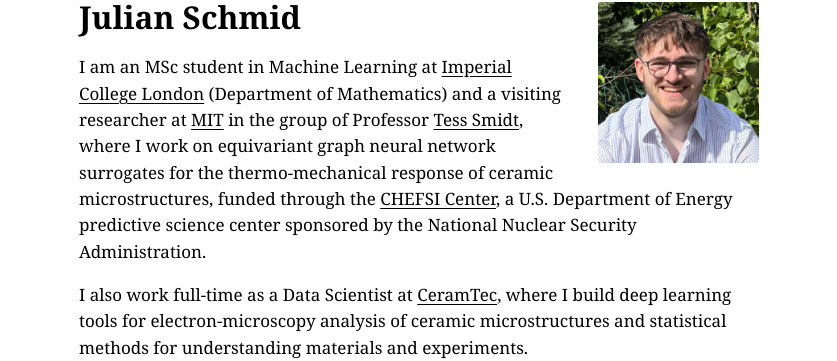
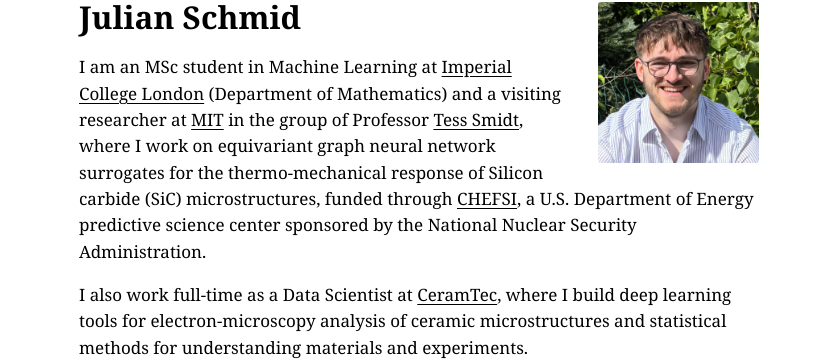
Before and after one commit to Nailujj/nailujj.github.io, a Jekyll site: the page built from index.md, in a window 1280 px wide and 900 px high. Shown: the part 112-473 px from the top of the window, without its empty margins (221-1058 px from the left). Built offline with Jekyll 4.4.1, drawn with Linux system fonts in a browser that asks for light colours; a script that is not in the unit is left out; some of the changed lines change nothing that is shown.

Commit message:
fix urls

```diff
--- a/_config.yml
+++ b/_config.yml
@@ -4,8 +4,8 @@
   and MSc student in Machine Learning and Data Science at Imperial College
   London, working on equivariant neural networks and machine learning for
   materials and mechanics.
-url: "https://nailujj.github.io"   # user domain only; the repo name becomes the path segment
-baseurl: ""   # left empty on purpose: the Actions workflow passes the real base path at build time
+url: "https://nailujj.github.io"
+baseurl: ""
 author: Julian Schmid
 lang: en
 logo: /images/prof_pic.jpg        # used by jekyll-seo-tag for link previews
--- a/index.md
+++ b/index.md
@@ -7,7 +7,7 @@
 
 # Julian Schmid
 
-I am an MSc student in Machine Learning at [Imperial College London](https://www.imperial.ac.uk/) (Department of Mathematics) and a visiting researcher at [MIT](https://mit.edu/) in the group of Professor [Tess Smidt](https://blondegeek.github.io/), where I work on equivariant graph neural network surrogates for the thermo-mechanical response of ceramic microstructures, funded through the [CHEFSI Center](https://chefsi.mit.edu/), a U.S. Department of Energy predictive science center sponsored by the National Nuclear Security Administration.
+I am an MSc student in Machine Learning at [Imperial College London](https://www.imperial.ac.uk/) (Department of Mathematics) and a visiting researcher at [MIT](https://mit.edu/) in the group of Professor [Tess Smidt](https://blondegeek.github.io/), where I work on equivariant graph neural network surrogates for the thermo-mechanical response of Silicon carbide (SiC) microstructures, funded through [CHEFSI](https://chefsi.mit.edu/), a U.S. Department of Energy predictive science center sponsored by the National Nuclear Security Administration.
 
 I also work full-time as a Data Scientist at [CeramTec](https://www.ceramtec-group.com/en/), where I build deep learning tools for electron-microscopy analysis of ceramic microstructures and statistical methods for understanding materials and experiments.
 
```
Also changed, not shown: .github/workflows/jekyll.yml, README.md.
